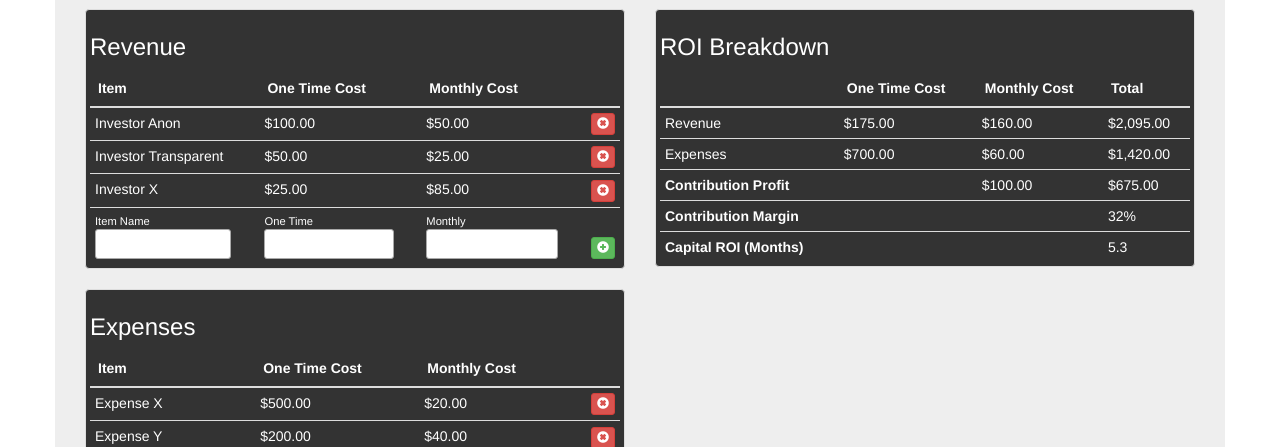
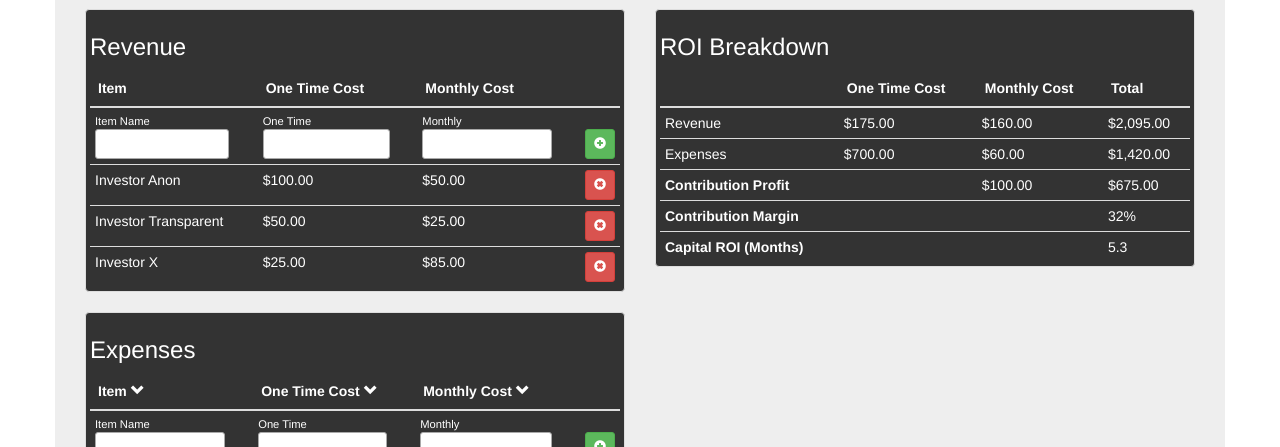
Before and after one commit to gtrubio192/ROI_Calculator, a website: page app/index.html at #!/view1 in a window 1280 px wide. Shown: the part 505-952 px from the top of the page. Drawn offline with nearby package versions, Linux system fonts and the light colour scheme.

Commit message:
icons flipping correctly when you click them to sort

```diff
--- a/app/app.css
+++ b/app/app.css
@@ -32,6 +32,11 @@
   margin-bottom: 0;
 }
 
+tr {
+  visibility: visible;
+  transition: visibility 2s;
+}
+
 .table>tbody>tr>td {
   padding: 5px;
 }
@@ -63,6 +68,11 @@ input {
 
 .jumbotron {
   padding-top: 90px;
+}
+
+.btn {
+  height: 30px;
+  width: 30px;
 }
 
 .table-striped>tbody>tr:nth-of-type(odd) {
@@ -103,3 +113,51 @@ input {
     min-width: 1px;
     transform: translateX(10px);
 }
+
+/*Item animations*/
+.swing-side {
+  perspective: 200px;
+}
+
+.swing-slide tr {
+  transform: rotateY(-90deg);
+  transition: all 0.5s cubic-bezier(0.36,-0.64,0.34,1.76);
+}
+
+tr {
+  height: 0;
+  overflow: hidden;
+}
+
+.swing-side tr.appear {
+    opacity: 1;
+    transform: none;
+    transition: all 0.5s cubic-bezier(0.36,-0.64,0.34,1.76);
+}
+
+li.appear {
+    height: 2em;
+    border-width: 2px;
+}
+
+.inner-row {
+  max-height: 10px;
+  -webkit-transition: max-height 1.5s cubic-bezier(0, 1.05, 0, 1);
+  -moz-transition: max-height 1.5s cubic-bezier(0, 1.05, 0, 1);
+  transition: max-height 1.5s ease cubic-bezier(0, 1.05, 0, 1);
+  overflow: hidden;
+}
+
+.inner-row:hover {
+  max-height: 300px;
+}
+
+.glyphicon-chevron-down.flipItem:before {
+  content: "\e113";
+}
+.glyphicon-chevron-down.flipOneTime:before {
+  content: "\e113";
+}
+.glyphicon-chevron-down.flipMonthly:before {
+  content: "\e113";
+}
--- a/app/view1/view1.html
+++ b/app/view1/view1.html
@@ -205,7 +205,7 @@
             <div class="thumbnail revenue">
                 <h3>Revenue</h3>
                 <form ng-submit="add('revenue')">
-                        <table class="table table-striped">
+                        <table class="table table-striped swing-side">
                             <thead>
                                 <th>Item </th>
                                 <th>One Time Cost </th>
@@ -214,23 +214,6 @@
                             </thead>
                             <tbody>
                                 <!--TODO: Build in filter for ascend/descending values-->
-                                <tr ng-repeat="item in revenueItems">
-                                    <td>
-                                        <span>{{item.itemName}}</span>
-                                    </td>
-                                    <td>
-                                        <span>{{item.oneTimeValue | currency }}</span>
-                                    </td>
-                                    <td>
-                                        <span>{{item.monthlyValue | currency }}</span>
-                                    </td>
-                                    <td>
-                                        <!--<button class="btn-danger" ng-click="revenueItems.splice($index,1)">Delete</button>-->
-                                        <button type="button" class="btn btn-danger btn-xs" ng-click="deleteEntry($index, revenueItems)">
-                                            <span class="glyphicon glyphicon-remove-sign"></span>
-                                        </button>
-                                    </td>
-                                </tr>
                                 <tr>
                                     <td>
                                         <span><small>Item Name</small></span>
@@ -253,38 +236,56 @@
                                         </button>
                                     </td>
                                 </tr>
+                                <tr ng-repeat="item in revenueItems">
+                                    <td>
+                                        <div>{{item.itemName}}</div>
+                                    </td>
+                                    <td>
+                                        <div>{{item.oneTimeValue | currency }}</div>
+                                    </td>
+                                    <td>
+                                        <div>{{item.monthlyValue | currency }}</div>
+                                    </td>
+                                    <td>
+                                        <!--<button class="btn-danger" ng-click="revenueItems.splice($index,1)">Delete</button>-->
+                                        <button type="button" class="btn btn-danger btn-xs" ng-click="deleteEntry($index, revenueItems)">
+                                            <span class="glyphicon glyphicon-remove-sign"></span>
+                                        </button>
+                                    </td>
+                                </tr>
                             </tbody>
                         </table>
                     </form>
             </div>
+<!--start of prototype-->
             <div class="thumbnail expense">
                 <h3>Expenses</h3>
                 <form ng-submit="add('expense')">
                         <table class="table table-striped">
                             <thead>
-                                <th>Item </th>
-                                <th>One Time Cost </th>
-                                <th>Monthly Cost </th>
+                                <th>
+                                    Item
+                                    <span class="glyphicon glyphicon-chevron-down"
+                                    ng-click="sortBy('itemName');
+                                    flipItem=!flipItem; flipOneTime=flipMonthly=false;"
+                                    ng-class="{flipItem: flipItem}"></span>
+                                </th>
+                                <th>
+                                    One Time Cost
+                                    <span class="glyphicon glyphicon-chevron-down"
+                                    ng-click="sortBy('oneTimeValue');
+                                    flipOneTime=!flipOneTime; flipItem=flipMonthly=false;"
+                                    ng-class="{flipOneTime: flipOneTime}"></span>
+                                </th>
+                                <th>Monthly Cost
+                                    <span class="glyphicon glyphicon-chevron-down"
+                                    ng-click="sortBy('monthlyValue');
+                                    flipMonthly=!flipMonthly; flipItem=flipOneTime=false"
+                                    ng-class="{flipMonthly: flipMonthly }">
+                                </th>
                                 <th></th>
                             </thead>
                             <tbody>
-                                <tr ng-repeat="item in expenseItems">
-                                    <td>
-                                        <span>{{item.itemName}}</span>
-                                    </td>
-                                    <td>
-                                        <span>{{item.oneTimeValue | currency }}</span>
-                                    </td>
-                                    <td>
-                                        <span>{{item.monthlyValue | currency }}</span>
-                                    </td>
-                                    <td>
-                                        <!--<button class="btn-danger" ng-click="expenseItems.splice($index,1)">Delete</button>-->
-                                        <button type="button" class="btn btn-danger btn-xs" ng-click="deleteEntry($index, expenseItems);">
-                                            <span class="glyphicon glyphicon-remove-sign"></span>
-                                        </button>
-                                    </td>
-                                </tr>
                                 <tr>
                                     <td>
                                         <span><small>Item Name</small></span>
@@ -304,10 +305,28 @@
                                         </button>
                                     </td>
                                 </tr>
+                                <tr ng-repeat="item in expenseItems | orderBy:propertyName:reverse">
+                                    <td>
+                                        <span>{{item.itemName}}</span>
+                                    </td>
+                                    <td>
+                                        <span>{{item.oneTimeValue | currency }}</span>
+                                    </td>
+                                    <td>
+                                        <span>{{item.monthlyValue | currency }}</span>
+                                    </td>
+                                    <td>
+                                        <!--<button class="btn-danger" ng-click="expenseItems.splice($index,1)">Delete</button>-->
+                                        <button type="button" class="btn btn-danger btn-xs" ng-click="deleteEntry($index, expenseItems);">
+                                            <span class="glyphicon glyphicon-remove-sign"></span>
+                                        </button>
+                                    </td>
+                                </tr>
                             </tbody>
                         </table>
                     </form>
             </div>
+            <!--end of prototype-->
         </div>
         <div class="col-md-6">
             <div class="thumbnail">
--- a/app/view1/view1.js
+++ b/app/view1/view1.js
@@ -120,6 +120,14 @@ angular.module('myApp.roiApp', ['ngRoute'])
     $scope.calculateRoi();
   };
 
+  $scope.propertyName = 'oneTimeValue';
+  $scope.reverse = true;
+
+  $scope.sortBy = function(propertyName, e) {
+    $scope.reverse = ($scope.propertyName === propertyName) ? !$scope.reverse : false;
+    $scope.propertyName = propertyName;
+  };
+
   $scope.calculateRoi();
 
 });
```
